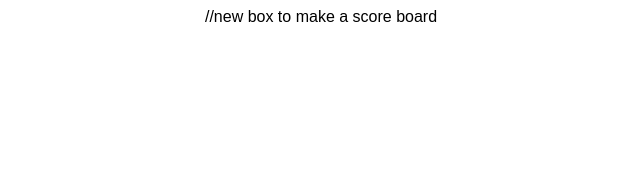
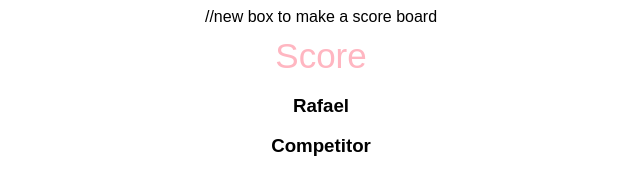
Before and after one commit to grullonr/Rafael-s-TicTacToe, a plain HTML site: page newHTML.html in a window 1280 px wide. Shown: the whole page, without its empty margins (319-959 px from the left). Drawn offline with Linux system fonts and the light colour scheme.

Commit message:
Update newHTML.html
Added some headings that I would like to be displayed below the tic tac toe board.

```diff
--- a/newHTML.html
+++ b/newHTML.html
@@ -18,7 +18,10 @@
 
     //new box to make a score board
 
-    <div>
+    <div class="score board">
+      <h1> Score </h1>
+      <h3> Rafael </h3>
+      <h3> Competitor </h3>
      </div>
 
   </body>
```
